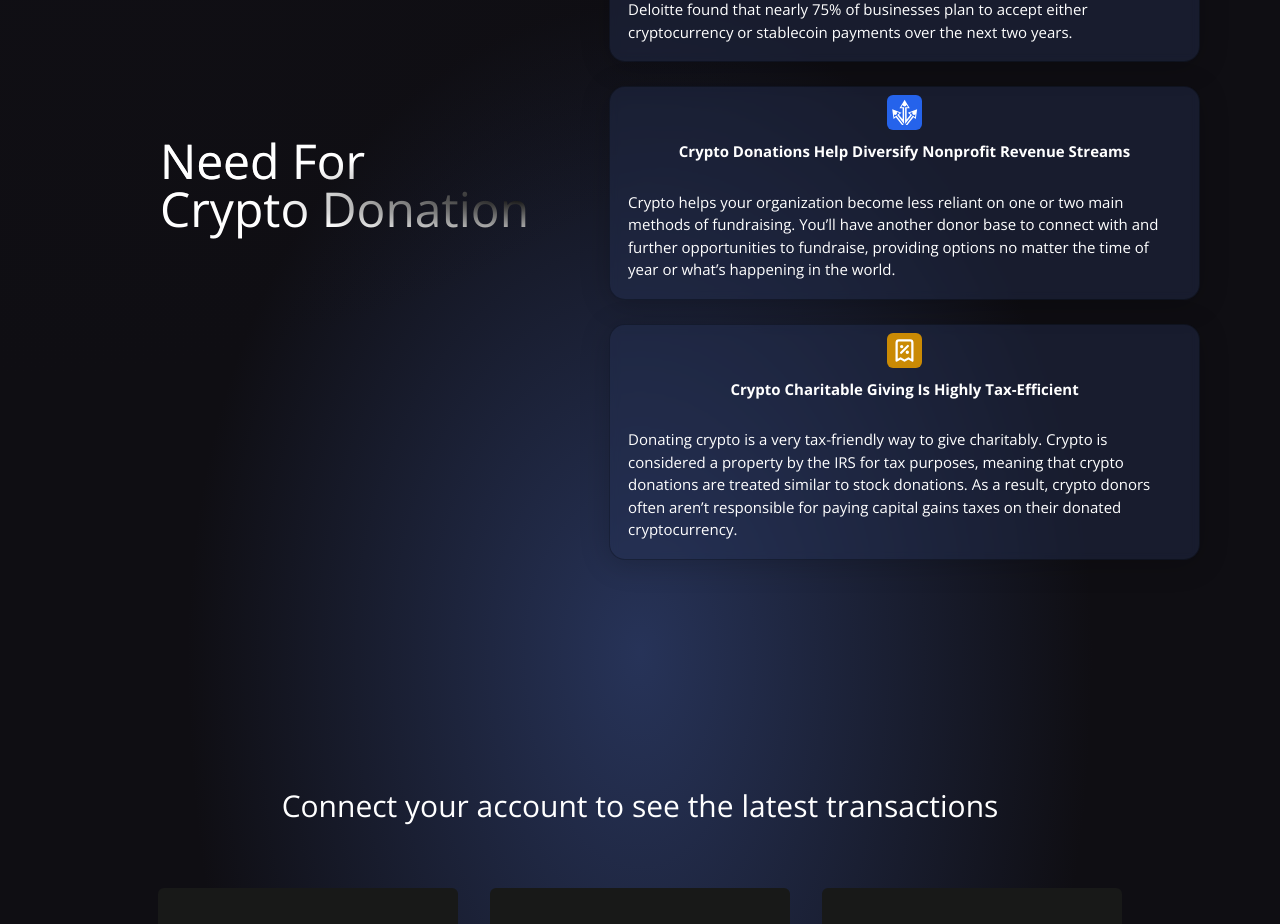
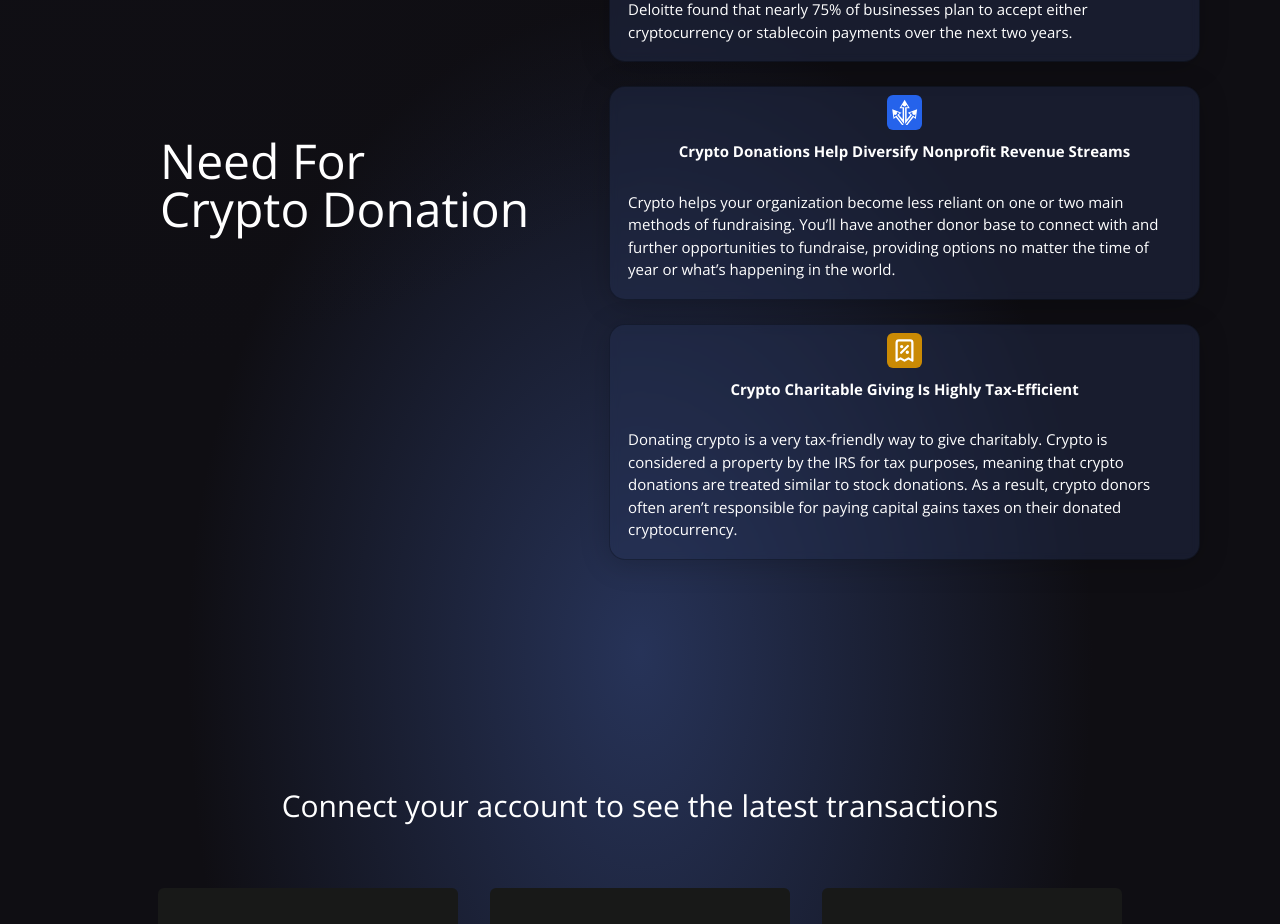
Before and after one commit to Anurag-deo14/Donor-3.0, a React (Vite) app in the folder client/: page / in a window 1280 px wide. Shown: the part 1600-2524 px from the top of the page. Built offline with nearby package versions, Linux system fonts and the light colour scheme.

Commit message:
Update Need.jsx

```diff
--- a/client/src/components/Need.jsx
+++ b/client/src/components/Need.jsx
@@ -23,7 +23,7 @@
     <div className="flex mf:flex-row flex-col items-center justify-between md:p-20 py-12 px-4">
 
     <div className="flex flex-col px-20">
-        <h1 className="text-white text-3xl sm:text-5xl py-2 text-gradient ">
+        <h1 className="text-white text-3xl sm:text-5xl py-2  ">
           Need For
           <br />
           Crypto Donation
```
